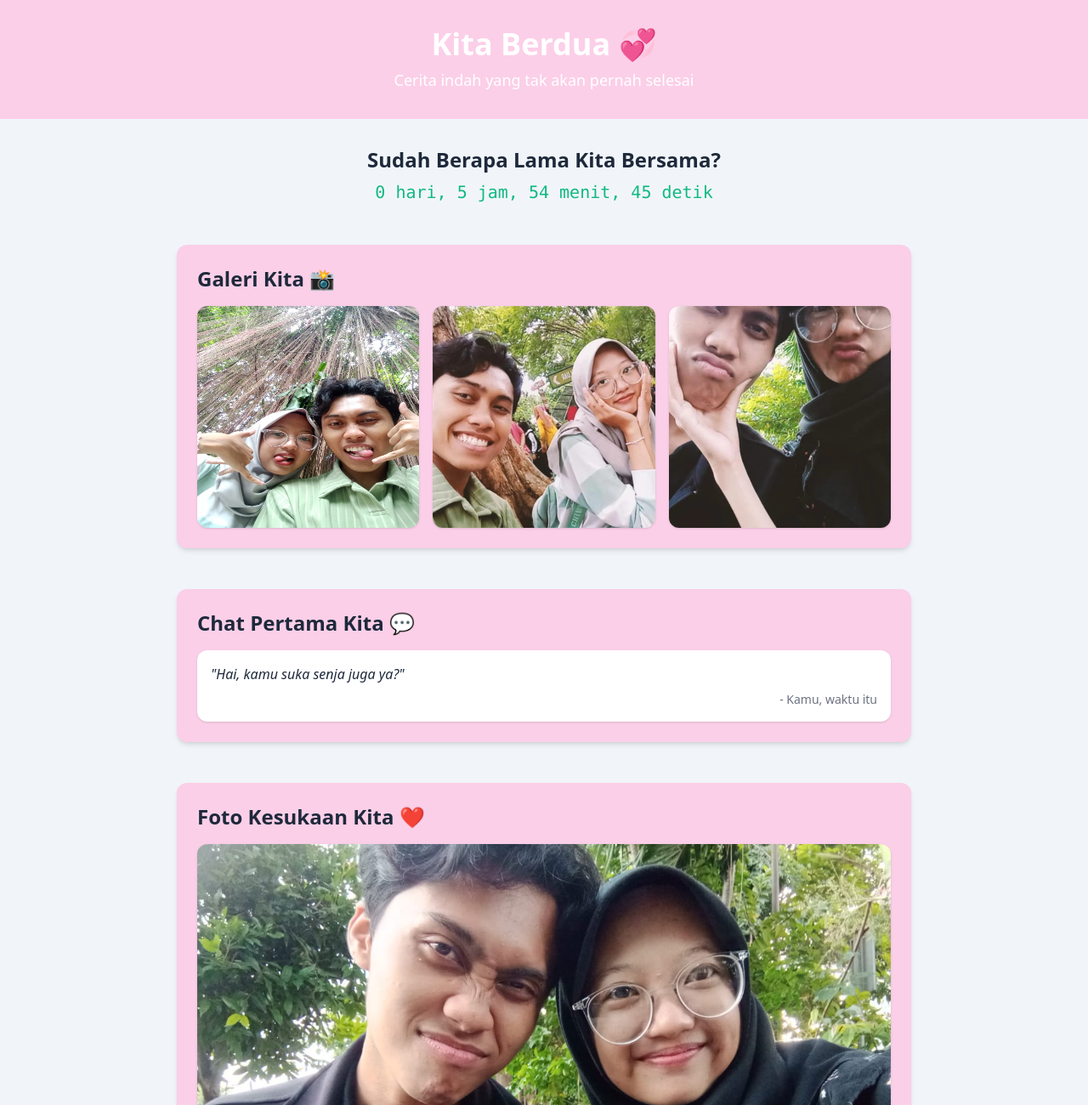
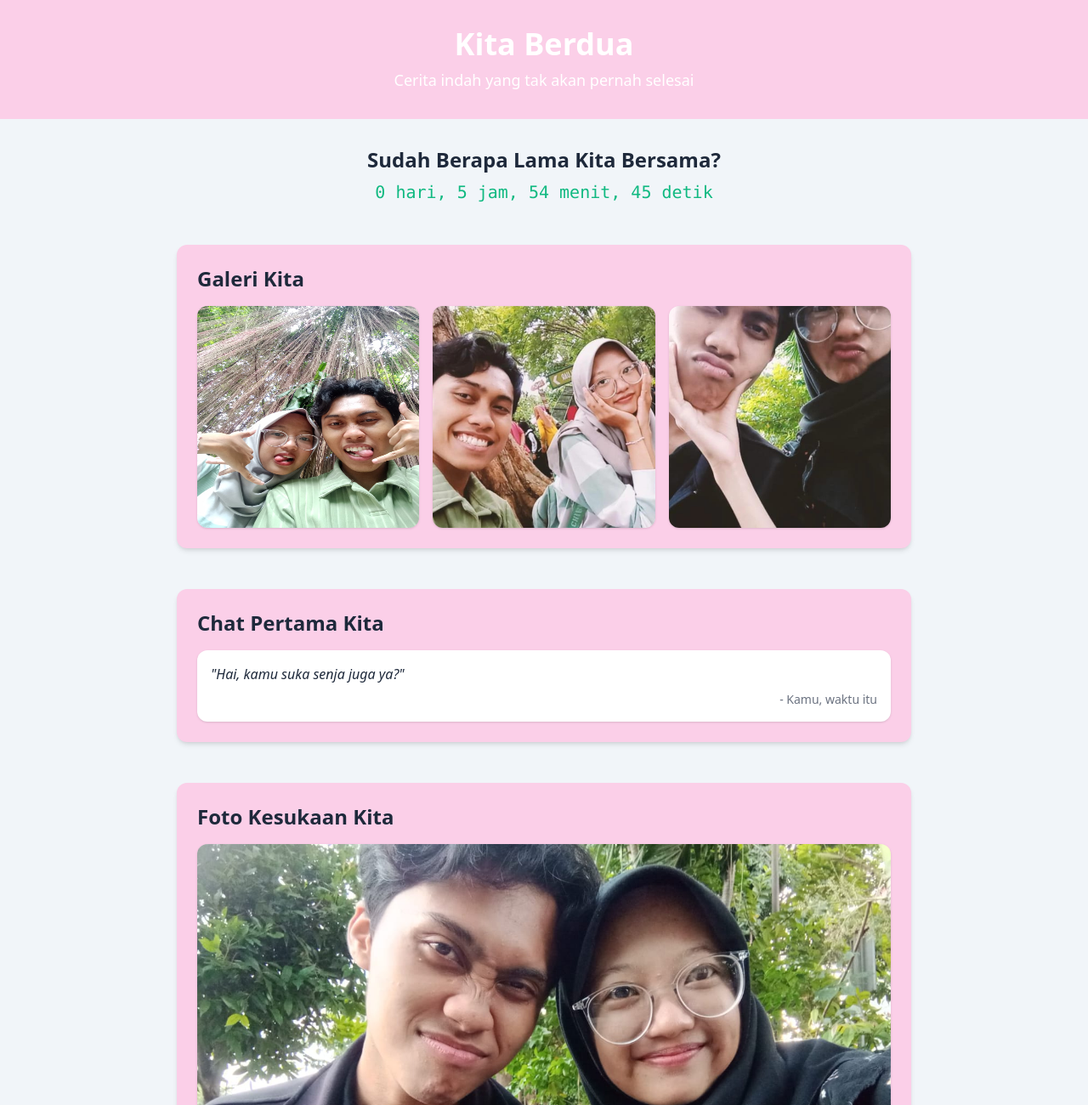
Before and after one commit to LoveYou-more/ForYou, a plain HTML site: page index.html in a window 1280 px wide. Shown: the top 1300 px of the page at 85% size. Drawn offline with nearby package versions, Linux system fonts and the light colour scheme.

Commit message:
Update index.html

```diff
--- a/index.html
+++ b/index.html
@@ -24,7 +24,7 @@
 </head>
 <body class="bg-background text-text font-sans">
   <header class="text-center py-8 bg-pink-200 text-white">
-    <h1 class="text-4xl font-bold">Kita Berdua 💞</h1>
+    <h1 class="text-4xl font-bold">Kita Berdua</h1>
     <p class="text-lg mt-2">Cerita indah yang tak akan pernah selesai</p>
   </header>
 
@@ -37,7 +37,7 @@
 
     <!-- Galeri Kita -->
     <section class="h-auto w-auto p-6 bg-pink-200 rounded-xl shadow-md">
-      <h2 class="text-2xl font-semibold mb-4">Galeri Kita 📸</h2>
+      <h2 class="text-2xl font-semibold mb-4">Galeri Kita</h2>
       <div class="grid grid-cols-2 md:grid-cols-3 gap-4">
         <img src="foto1.jpg" class="rounded-xl shadow aspect-square" alt="Galeri 1">
         <img src="foto2.jpg" class="rounded-xl shadow aspect-square" alt="Galeri 2">
@@ -47,7 +47,7 @@
 
     <!-- Chat Pertama -->
     <section class="h-auto w-auto p-6 bg-pink-200 rounded-xl shadow-md">
-      <h2 class="text-2xl font-semibold mb-4">Chat Pertama Kita 💬</h2>
+      <h2 class="text-2xl font-semibold mb-4">Chat Pertama Kita</h2>
       <div class="bg-white rounded-xl p-4 shadow">
         <p class="italic">"Hai, kamu suka senja juga ya?"</p>
         <p class="text-right text-sm mt-2 text-gray-500">- Kamu, waktu itu</p>
@@ -56,14 +56,14 @@
 
     <!-- Foto Kesukaan Kita -->
     <section class="h-auto w-auto p-6 bg-pink-200 rounded-xl shadow-md">
-      <h2 class="text-2xl font-semibold mb-4">Foto Kesukaan Kita ❤️</h2>
+      <h2 class="text-2xl font-semibold mb-4">Foto Kesukaan Kita</h2>
       <img src="foto4.jpg" alt="Foto Kesukaan" class="rounded-xl shadow mx-auto">
       <p class="text-center mt-2 text-sm text-gray-600 italic">Foto waktu kita jalan di taman</p>
     </section>
   </main>
 
   <footer class="text-center text-sm py-6 text-gray-500">
-    &copy; 2025 Kita Berdua | Dibuat dengan cinta 🤍
+    &copy; 2025 Kita Berdua | Dibuat dengan cinta
   </footer>
 
   <script>
```
